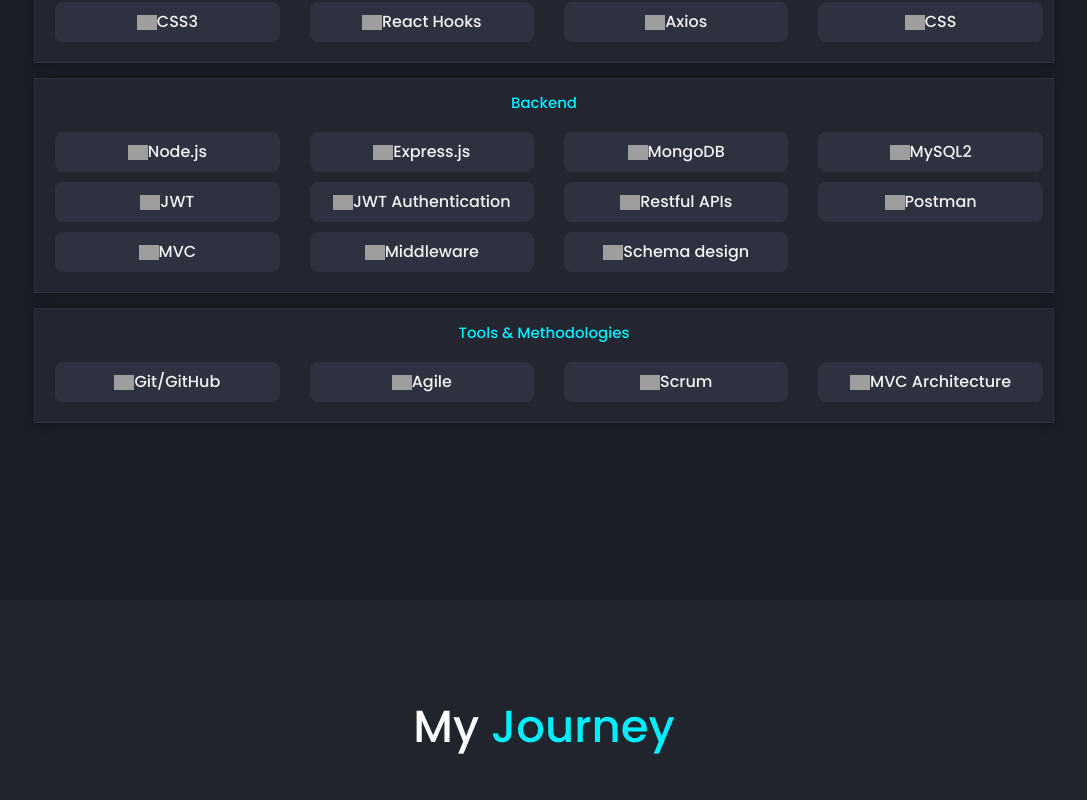
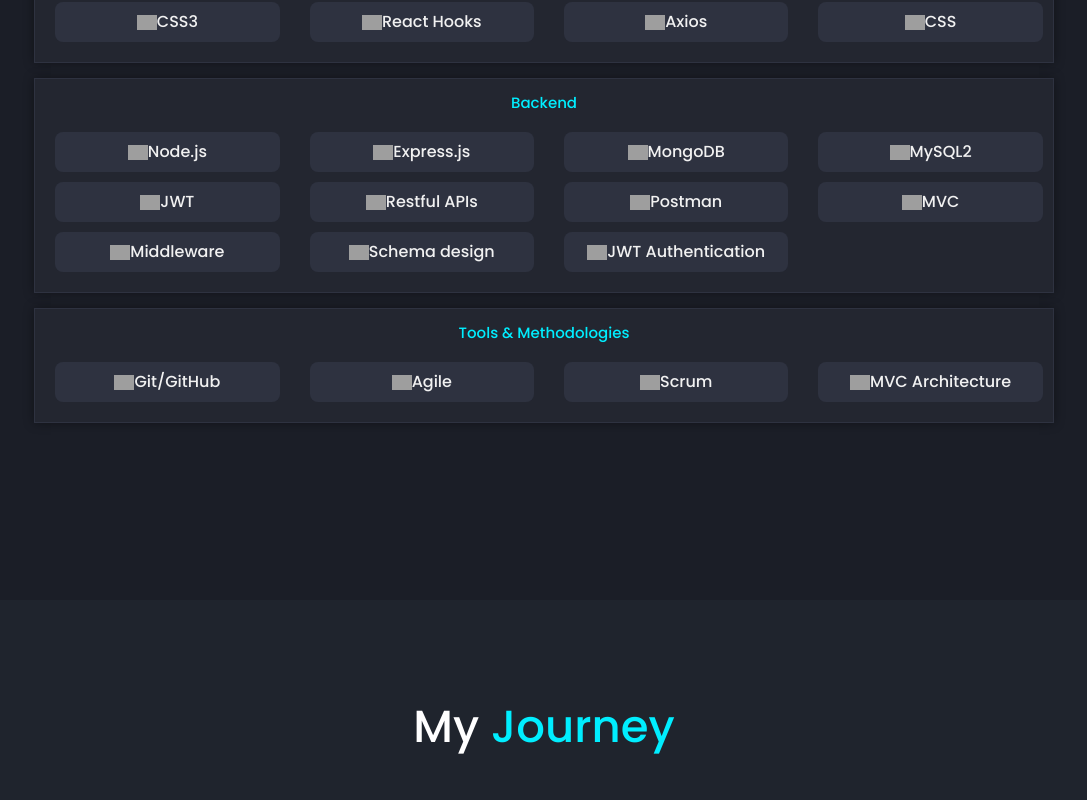
Before and after one commit to Vasanthv8122001/Portfolio, a Next.js app: page / in a window 1280 px wide. Shown: the part 1000-1800 px from the top of the page, without its empty margins (96-1183 px from the left). Built offline with nearby package versions, Linux system fonts and the light colour scheme; grey boxes are pictures that could not be loaded.

Commit message:
Update technology list to improve skills section accuracy

```diff
--- a/pages/index.js
+++ b/pages/index.js
@@ -506,8 +506,8 @@
                         <div className="row g-3">
                             {[
                                 'Node.js', 'Express.js', 'MongoDB', 'MySQL2',
-                                'JWT', 'JWT Authentication', 'Restful APIs',
-                                'Postman', 'MVC', 'Middleware', 'Schema design'
+                                'JWT', 'Restful APIs',
+                                'Postman', 'MVC', 'Middleware', 'Schema design', 'JWT Authentication',
                             ].map((tech, i) => (
                                 <div className="col-6 col-md-3" key={`be-${i}`}>
                                     <span className="tech-badge">
```
